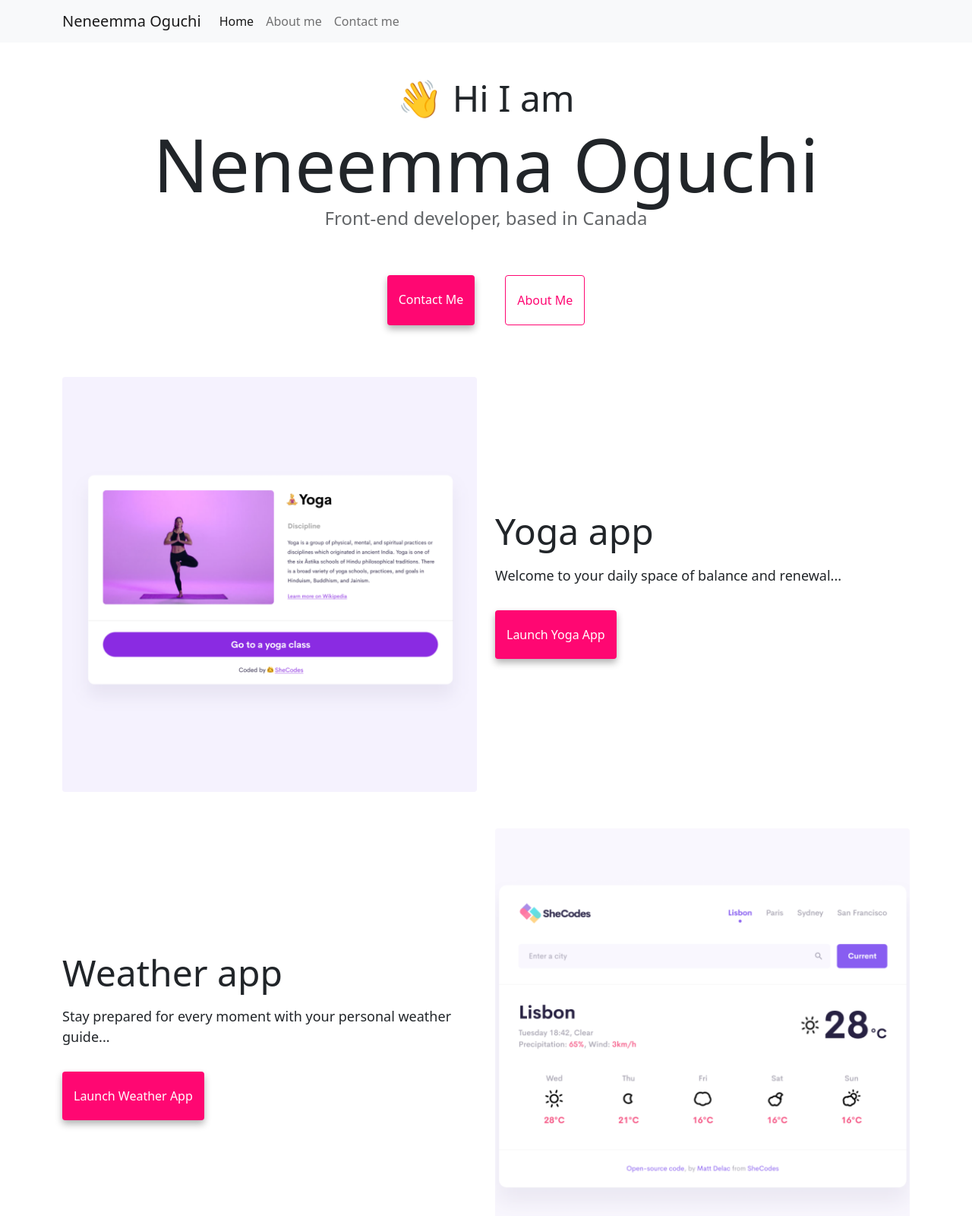
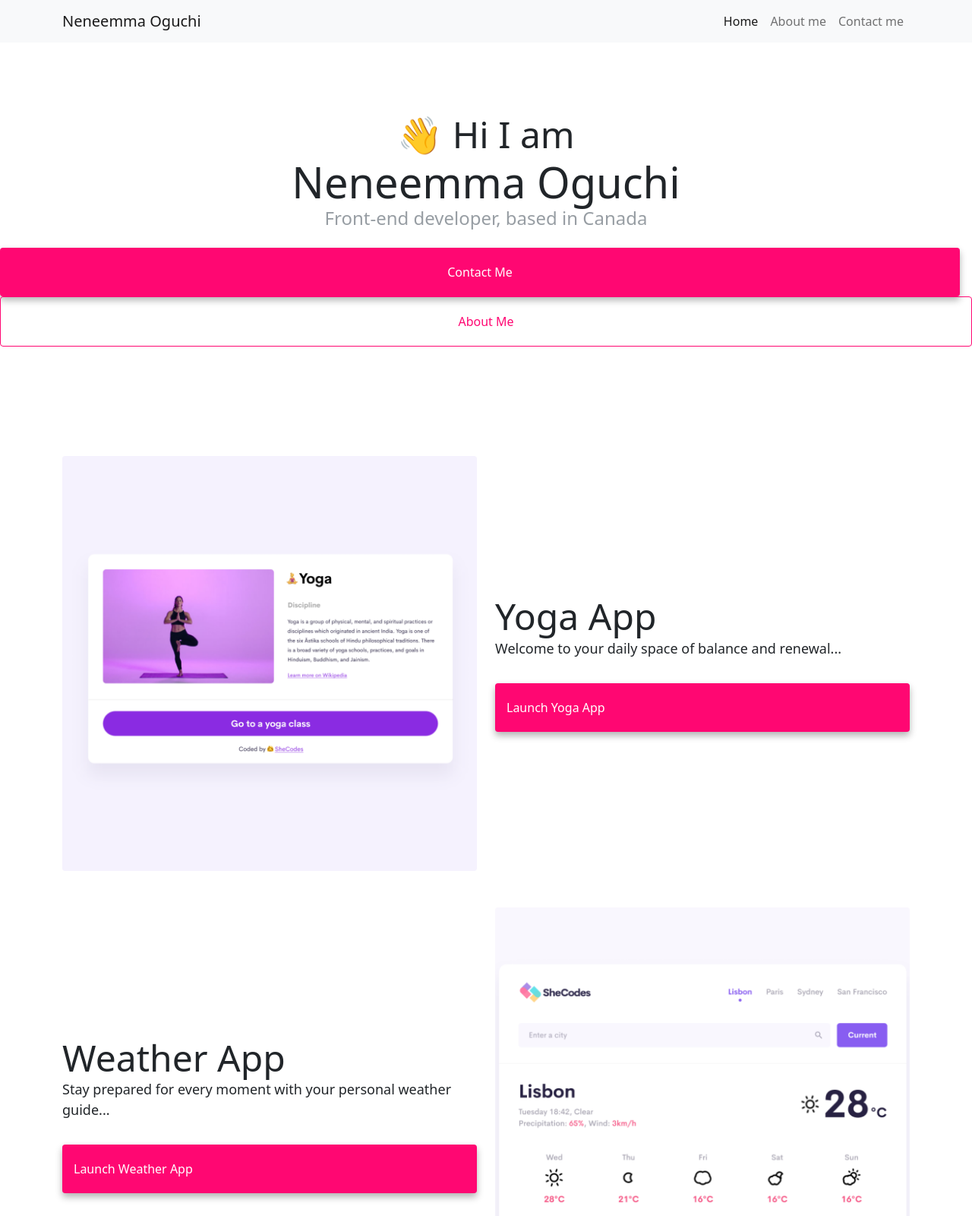
Before and after one commit to Nens01/Advancedtoolshomework, a website: page index.html in a window 1280 px wide. Shown: the top 1600 px of the page at 76% size. Drawn offline with nearby package versions, Linux system fonts and the light colour scheme.

Commit message:
Update index.html

```diff
--- a/index.html
+++ b/index.html
@@ -5,20 +5,27 @@
     <meta http-equiv="X-UA-Compatible" content="IE=edge" />
     <meta name="viewport" content="width=device-width, initial-scale=1.0" />
     <title>Advanced Tools Homework</title>
+
+    <!-- Bootstrap CSS -->
     <link
       href="https://cdn.jsdelivr.net/npm/bootstrap@5.0.0-beta2/dist/css/bootstrap.min.css"
       rel="stylesheet"
       integrity="sha384-BmbxuPwQa2lc/FVzBcNJ7UAyJxM6wuqIj61tLrc4wSX0szH/Ev+nYRRuWlolflfl"
       crossorigin="anonymous"
     />
+
+    <!-- Bootstrap JS -->
     <script
       src="https://cdn.jsdelivr.net/npm/bootstrap@5.0.0-beta2/dist/js/bootstrap.bundle.min.js"
       integrity="sha384-b5kHyXgcpbZJO/tY9Ul7kGkf1S0CWuKcCD38l8YkeH8z8QjE0GmW1gYU5S9FOnJ0"
       crossorigin="anonymous"
     ></script>
+
+    <!-- Custom CSS -->
     <link rel="stylesheet" href="style.css" />
   </head>
   <body>
+    <!-- Navbar -->
     <nav class="navbar navbar-expand-lg navbar-light bg-light fixed-top">
       <div class="container">
         <a class="navbar-brand" href="index.html">Neneemma Oguchi</a>
@@ -34,11 +41,9 @@
           <span class="navbar-toggler-icon"></span>
         </button>
         <div class="collapse navbar-collapse" id="navbarNav">
-          <ul class="navbar-nav">
+          <ul class="navbar-nav ms-auto">
             <li class="nav-item">
-              <a class="nav-link active" aria-current="page" href="index.html"
-                >Home</a
-              >
+              <a class="nav-link active" href="index.html">Home</a>
             </li>
             <li class="nav-item">
               <a class="nav-link" href="about.html">About me</a>
@@ -50,23 +55,40 @@
         </div>
       </div>
     </nav>
-    <h2 class="text-center">👋 Hi I am</h2>
-    <h1 class="text-center">Neneemma Oguchi</h1>
-    <h3 class="text-center">Front-end developer, based in Canada</h3>
-    <div class="navigation-links mb-5">
-      <a href="about.html#contact" class="primary-link">Contact me</a>
-      <a href="about.html" class="secondary-link">About me</a>
-    </div>
-    <div class="container">
+
+    <!-- Hero Section -->
+    <section class="text-center py-5 mt-5">
+      <h2>👋 Hi I am</h2>
+      <h1 class="display-4 display-md-1">Neneemma Oguchi</h1>
+      <h3 class="text-muted">Front-end developer, based in Canada</h3>
+
+      <div class="d-flex justify-content-center mt-4 flex-wrap">
+        <a
+          href="about.html#contact"
+          class="primary-link d-inline-block w-100 w-md-auto me-md-3 mb-2 mb-md-0"
+        >
+          Contact me
+        </a>
+        <a
+          href="about.html"
+          class="secondary-link d-inline-block w-100 w-md-auto"
+        >
+          About me
+        </a>
+      </div>
+    </section>
+
+    <!-- Projects Section -->
+    <div class="container py-5">
       <!-- Yoga App -->
       <div class="row align-items-center my-5">
-        <div class="col-12 col-md-6">
-          <img src="images/yoga.png" class="img-fluid rounded" />
+        <div class="col-12 col-md-6 mb-3 mb-md-0">
+          <img src="images/yoga.png" class="img-fluid rounded" alt="Yoga App" />
         </div>
         <div class="col-12 col-md-6">
-          <h2 class="mb-3">Yoga app</h2>
+          <h2>Yoga App</h2>
           <p>Welcome to your daily space of balance and renewal...</p>
-          <a href="#" class="primary-link d-inline-block mt-3"
+          <a href="#" class="primary-link d-inline-block w-100 w-md-auto mt-3"
             >Launch Yoga App</a
           >
         </div>
@@ -74,15 +96,19 @@
 
       <!-- Weather App -->
       <div class="row align-items-center my-5">
-        <div class="col-12 col-md-6 order-md-2">
-          <img src="images/weather.png" class="img-fluid rounded" />
+        <div class="col-12 col-md-6 order-md-2 mb-3 mb-md-0">
+          <img
+            src="images/weather.png"
+            class="img-fluid rounded"
+            alt="Weather App"
+          />
         </div>
         <div class="col-12 col-md-6 order-md-1">
-          <h2 class="mb-3">Weather app</h2>
+          <h2>Weather App</h2>
           <p>
             Stay prepared for every moment with your personal weather guide...
           </p>
-          <a href="#" class="primary-link d-inline-block mt-3"
+          <a href="#" class="primary-link d-inline-block w-100 w-md-auto mt-3"
             >Launch Weather App</a
           >
         </div>
@@ -90,13 +116,17 @@
 
       <!-- Yogurt App -->
       <div class="row align-items-center my-5">
-        <div class="col-12 col-md-6">
-          <img src="images/yogurt.png" class="img-fluid rounded" />
+        <div class="col-12 col-md-6 mb-3 mb-md-0">
+          <img
+            src="images/yogurt.png"
+            class="img-fluid rounded"
+            alt="Yogurt App"
+          />
         </div>
         <div class="col-12 col-md-6">
-          <h2 class="mb-3">Yogurt app</h2>
+          <h2>Yogurt App</h2>
           <p>Discover the creamy goodness of yogurt made just for you...</p>
-          <a href="#" class="primary-link d-inline-block mt-3"
+          <a href="#" class="primary-link d-inline-block w-100 w-md-auto mt-3"
             >Launch Yogurt App</a
           >
         </div>
```
